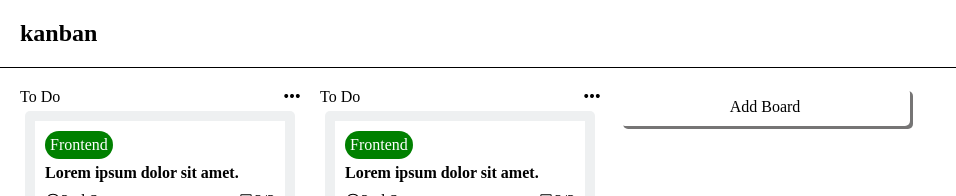
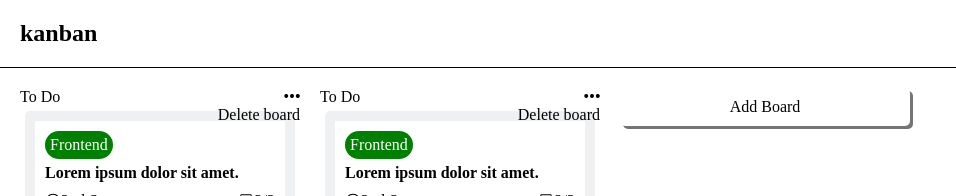
Before and after one commit to SaikatDeb12/kanban-board, a React (Vite) app: page / in a window 1280 px wide. Shown: the top 196 px of the page, without its empty margins (0-956 px from the left). Built offline with nearby package versions, Linux system fonts and the light colour scheme.

Commit message:
dropdown for board

```diff
--- a/src/Components/Board/Board.jsx
+++ b/src/Components/Board/Board.jsx
@@ -1,16 +1,27 @@
-import React from "react";
+import React, { useState } from "react";
 import "./Board.scss";
 import "../../App.scss";
 import { SlOptions } from "react-icons/sl";
 import Card from "../Card/Card";
 import Editable from "../Editable/Editable";
+import Dropdown from "../Dropdown/Dropdown";
 
 const Board = () => {
+  const [dropdown, showdropdowm] = useState(false);
   return (
     <div className="board">
       <div className="board-top">
         <p className="board-top-title">To Do</p>
-        <SlOptions />
+        <SlOptions
+          className="board-options"
+          onClick={() => showdropdowm(!dropdown)}
+        />
+        <Dropdown
+          className="board-dropdown"
+          onClose={() => showdropdowm(false)}
+        >
+          {dropdown ? "" : "Delete board"}
+        </Dropdown>
       </div>
       <div className="board-card custom-scroll">
         <Card />
--- a/src/Components/Board/Board.scss
+++ b/src/Components/Board/Board.scss
@@ -24,3 +24,11 @@
 .boards-card-add {
   background-color: #fff;
 }
+
+.board-top {
+  position: relative;
+}
+
+.board-options {
+  cursor: pointer;
+}
--- /dev/null
+++ b/src/Components/Dropdown/Dropdown.jsx
@@ -0,0 +1,29 @@
+import React, { useEffect, useRef } from "react";
+
+const Dropdown = ({ option, children }) => {
+  const handleClick = () => {};
+  const dropdownRef = useRef();
+
+  useEffect(() => {
+    document.addEventListener("click", handleClick);
+
+    return () => {
+      document.removeEventListener("click", handleClick);
+    };
+  }, []);
+  return (
+    <div
+      ref={dropdownRef}
+      className="dropdown"
+      style={{
+        position: "absolute",
+        top: "100%",
+        right: 0,
+      }}
+    >
+      <p>{children}</p>
+    </div>
+  );
+};
+
+export default Dropdown;
```
